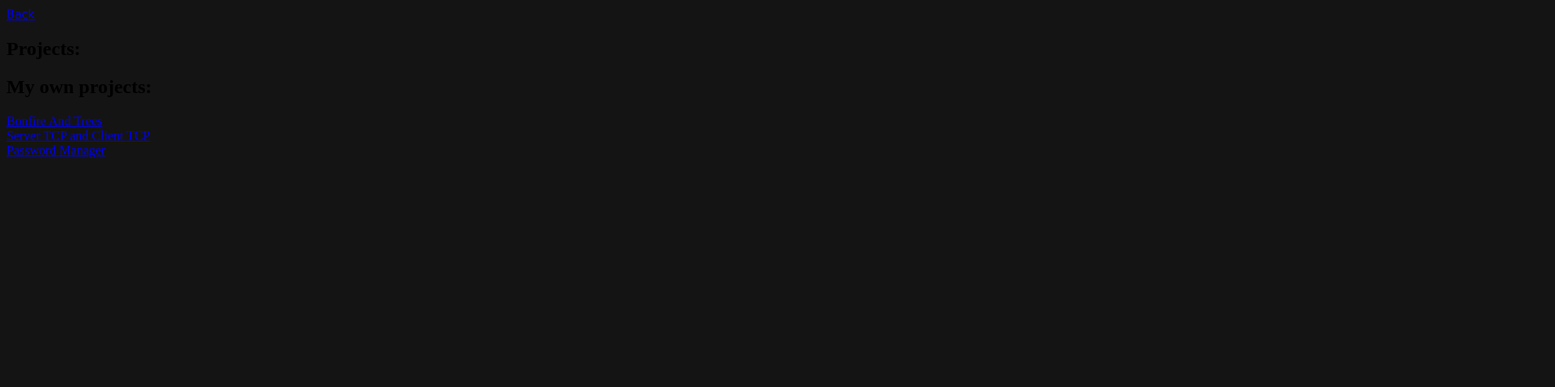
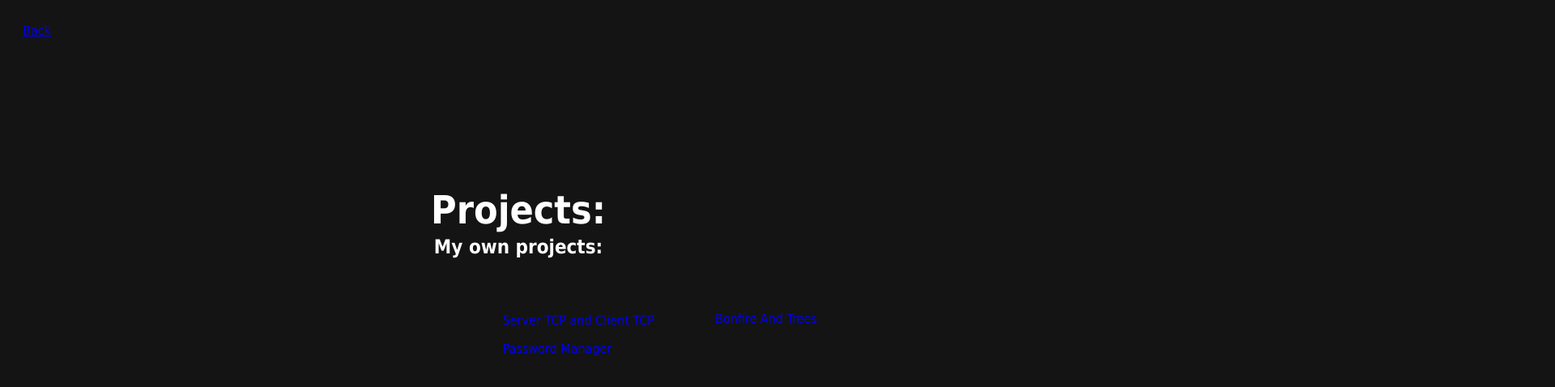
Before and after one commit to ea7f0f5a/place000.github.io, a plain HTML site: page projects.html in a window 1280 px wide. Shown: the top 478 px of the page at 81% size, 1920 px wide, since content can reach past the window. Drawn offline with Linux system fonts and the light colour scheme.

Commit message:
modifed @media

```diff
--- a/css/style.css
+++ b/css/style.css
@@ -123,4 +123,88 @@ body
     color: white;
     font-size: 16px;
     font-family: "Tahoma";
+    text-decoration:unset;
+    position: relative;
+    top: 20px;
+    left: 20px;
 }
+.button-back:hover
+{
+    color: #dfba40;
+}
+.projects-title-text
+{
+    text-align: center;
+    font-size: 32px;
+    font-family: "Tahoma";
+    color: white;
+
+    position: relative;
+    top: 164px;
+}
+.projects-subtitle-text
+{
+    text-align: center;
+    font-size: 16px;
+    font-family: "Tahoma";
+    color: white;
+
+    position: relative;
+    top: 128px;
+}
+.button-google-play-store
+{
+    color: white;
+    font-size: 16px;
+    font-family: "Tahoma";
+    position: relative;
+    padding-bottom: 16px;
+    top: 173px;
+    left: 100ex;
+}
+.button-google-play-store:hover
+{
+    color: #dfba40;
+}
+.button-google-play-store a
+{
+    text-decoration:unset;
+}
+.button-github-repositories-server-tcp-and-client-tcp
+{
+    color: white;
+    font-size: 16px;
+    font-family: "Tahoma";
+    text-decoration:unset;
+    position: relative;
+    padding-bottom: 16px;
+    top: 16ex;
+    left: 70ex;
+}
+.button-github-repositories-server-tcp-and-client-tcp:hover
+{
+    color: #dfba40;
+}
+.button-github-repositories-server-tcp-and-client-tcp a
+{
+    text-decoration:unset;
+}
+.button-github-repositories-password-manager
+{
+    color: white;
+    font-size: 16px;
+    font-family: "Tahoma";
+    text-decoration:unset;
+    position: relative;
+    padding-bottom: 6px;
+    top: 16ex;
+    left: 70ex;
+}
+.button-github-repositories-password-manager:hover
+{
+    color: #dfba40;
+}
+.button-github-repositories-password-manager a
+{
+    text-decoration:unset;
+}
```
